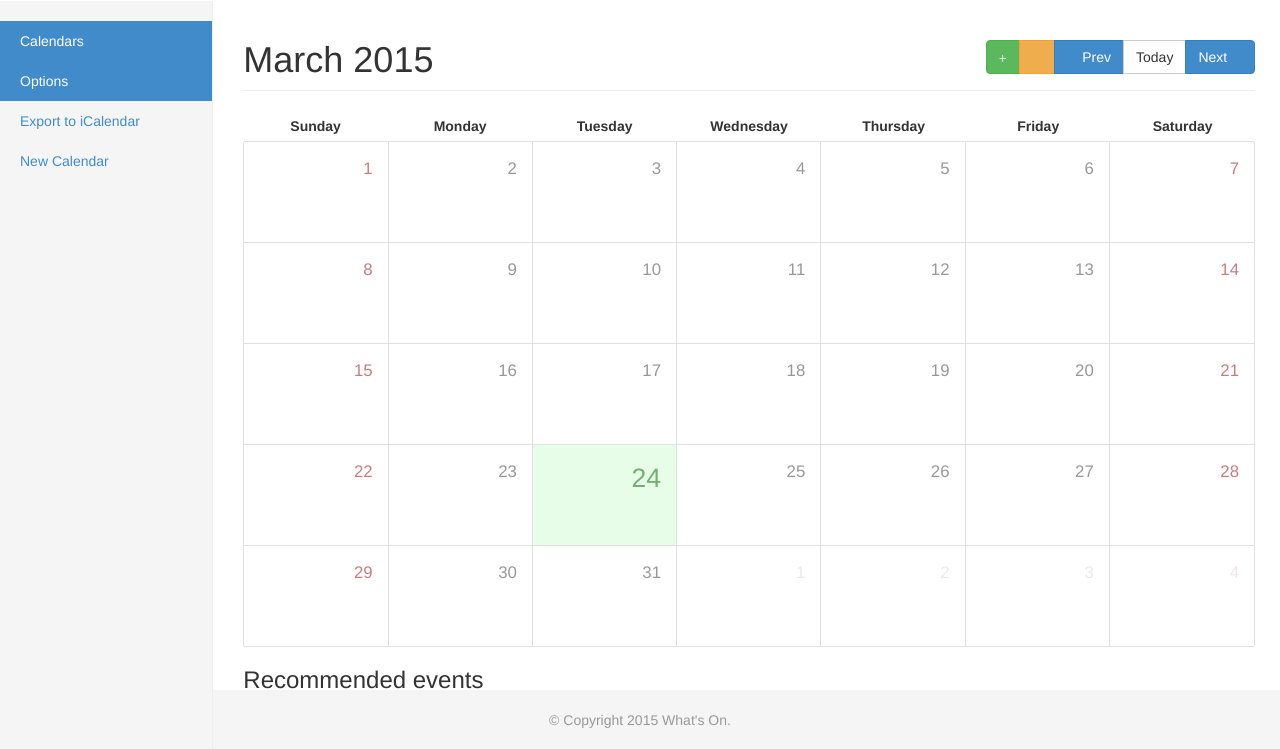
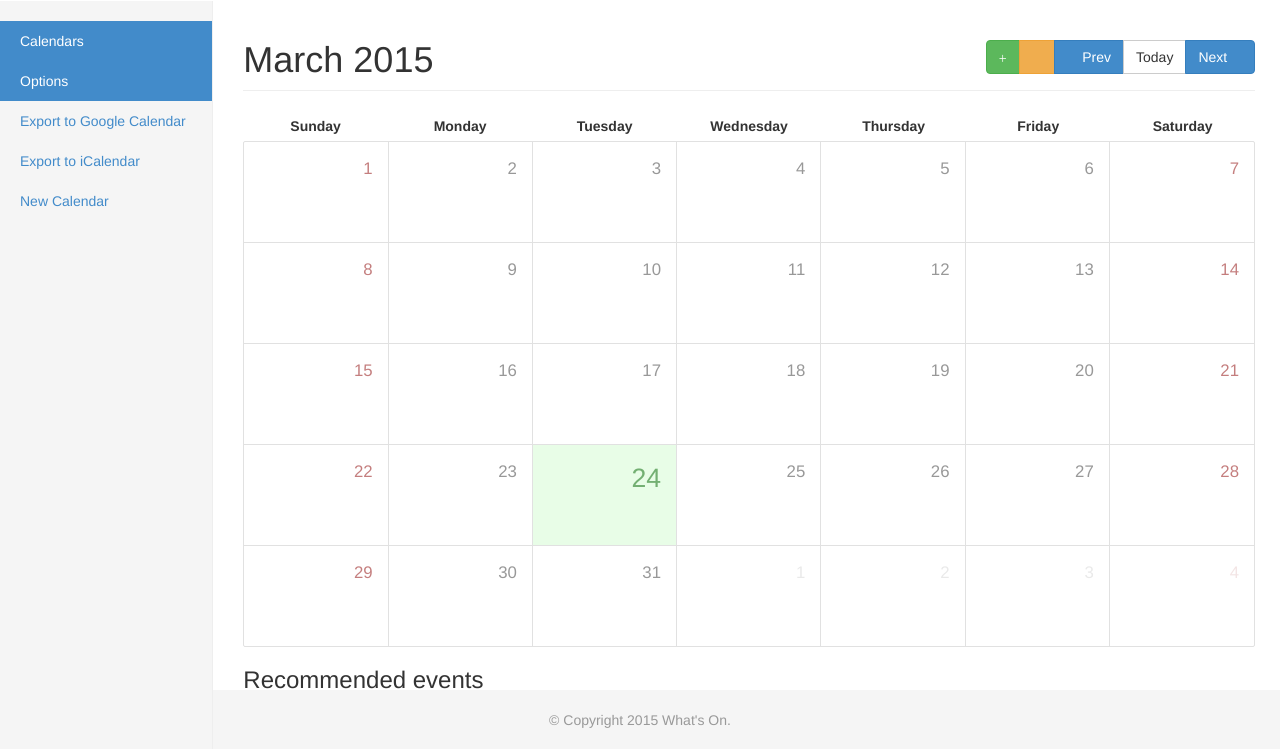
Before and after one commit to 1107481m/whatson, a Django app: page /home/ in a window 1280 px wide. Shown: the part 50-799 px from the top of the page. Run offline with Django 3.2, Linux system fonts and the light colour scheme; the visitor is signed in with stand-in values (Sample User, id 1); data that the repository does not hold is empty; some libraries are stand-ins or nearby versions; some web fonts are replaced.

Commit message:
Created Google Calendar export

```diff
--- a/templates/home.htm
+++ b/templates/home.htm
@@ -56,7 +56,9 @@
                   {% endfor %}
                   <li class="active"><a href="#">Options<span class="sr-only">(current)</span></a>
                   </li>
-                  <li><a href="{% url 'export_ical' %}" download="calendar.ics">Export to iCalendar</a>
+                  <li><a href="{% url 'export_googlecal' %}" download="calendar.csv" title="whatson">Export to Google Calendar</a>
+                  </li>
+                  <li><a href="{% url 'export_ical' %}" download="calendar.ics" title="whatson">Export to iCalendar</a>
                   </li>
                   <li><a href="" data-toggle="modal" data-target="#newCalendar">New Calendar</a>
                   </li>
--- a/whatson/urls.py
+++ b/whatson/urls.py
@@ -14,6 +14,7 @@ urlpatterns = patterns('',
         url(r'^edit_event/', views.edit_event, name='edit_event'),
         url(r'^calendar/', views.calendar, name='calendar'),
         url(r'^export_ical/', views.export_ical, name='export_ical'),
+        url(r'^export_googlecal/', views.export_googlecal, name='export_googlecal'),
         url(r'^edit_calendars/', views.edit_calendars, name='edit_calendars'),
 
 )
--- a/whatson/views.py
+++ b/whatson/views.py
@@ -81,6 +81,13 @@ def export_ical(request):
     events = PrivateEvent.objects.filter(user_id=request.user.id)
     context_dict['events'] = events
     return render(request, 'export_ical.html', context_dict)
+
+@login_required
+def export_googlecal(request):
+    context_dict = {}
+    events = PrivateEvent.objects.filter(user_id=request.user.id)
+    context_dict['events'] = events
+    return render(request, 'export_googlecal.html', context_dict)
 
 def new_calendar(request):
     created = False
```
Also changed, not shown: templates/export_googlecal.html (added, +8 -0 lines), README.md.
